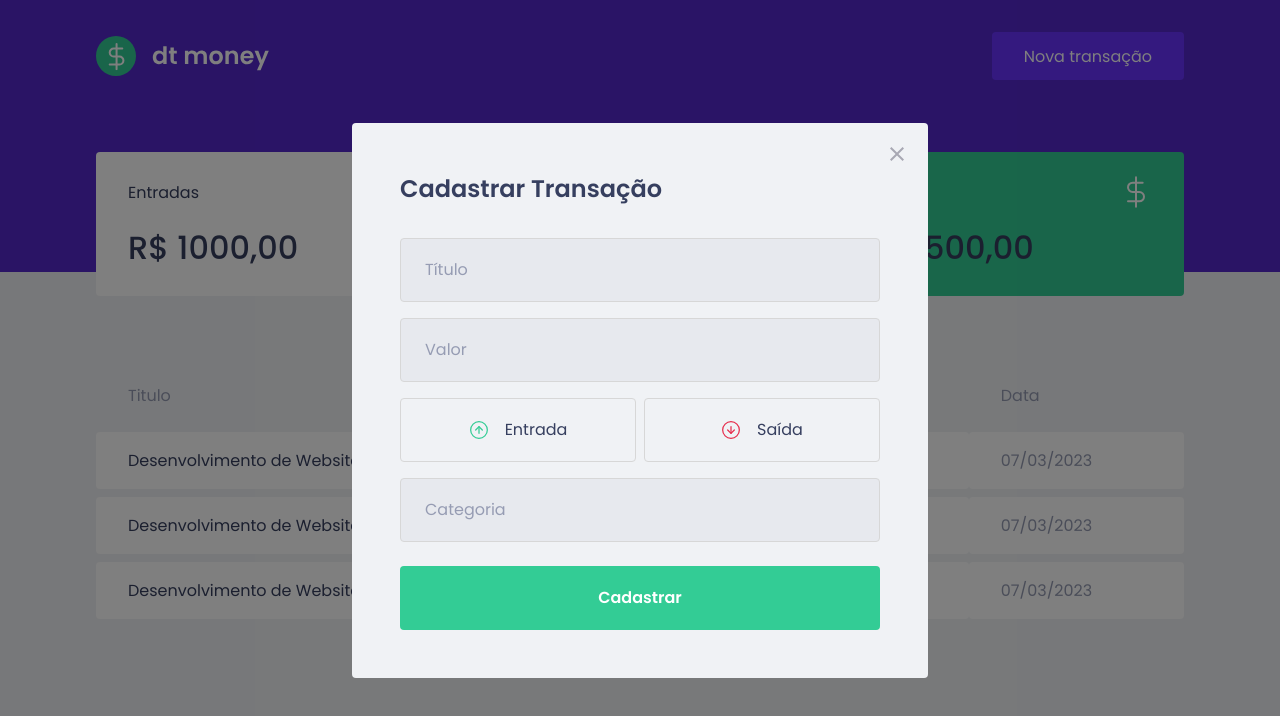
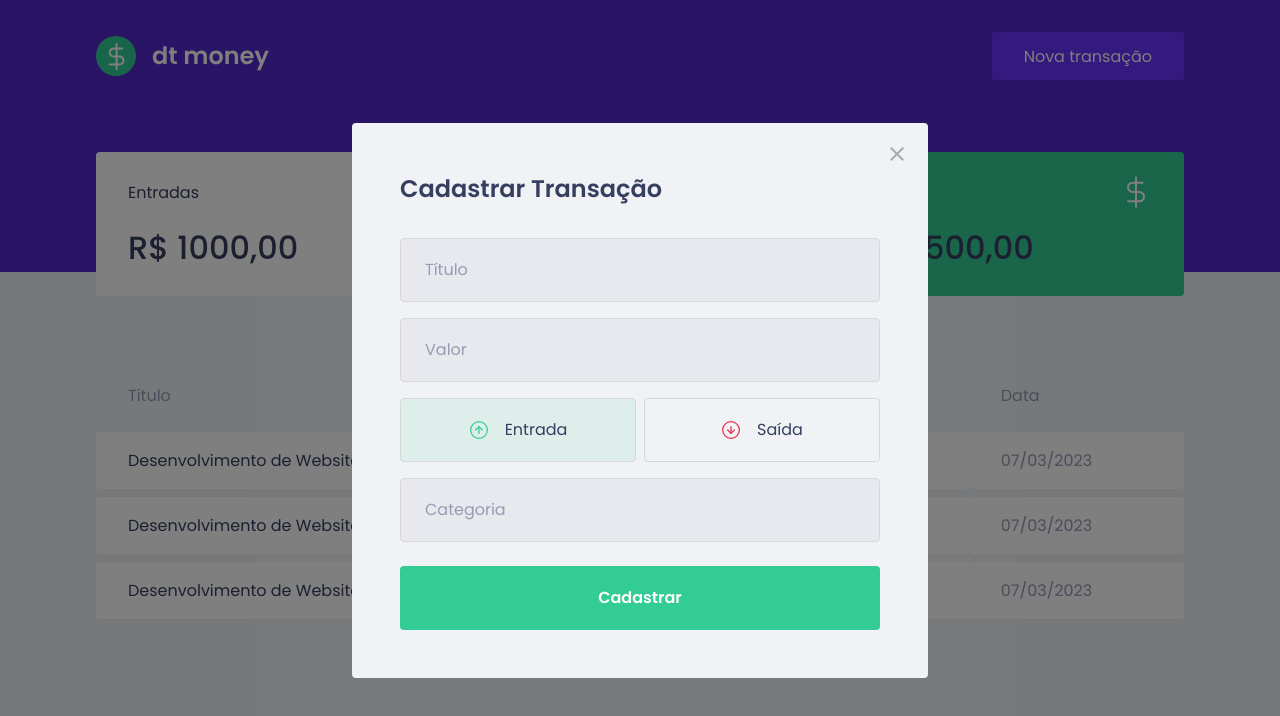
Before and after one commit to Pcfilho/dtmoney, a React (Create React App) app: page / in a window 1280 px wide. Both pictures are taken after a click on the button "Nova transação". Shown: the top 716 px of the page. Built offline with nearby package versions, Linux system fonts and the light colour scheme; no server answers; what miragejs would draw is missing.

Commit message:
Forms Ui, finished

```diff
--- a/src/components/NewTransactionModal/index.tsx
+++ b/src/components/NewTransactionModal/index.tsx
@@ -1,17 +1,22 @@
 import Modal from "react-modal";
-import { Container, TransactionTypeContainer } from "./styles";
+import { Container, RadioBox, TransactionTypeContainer } from "./styles";
 import closeImg from "../../assets/close.svg";
 import incomeImg from "../../assets/income.svg";
 import outcomeImg from "../../assets/outcome.svg";
+import { useState } from "react";
 
 interface Props {
   isOpen: boolean;
   onRequestClose: () => void;
 }
 
+type Type = "deposit" | "withdraw";
+
 Modal.setAppElement("#root");
 
 export function NewTransactionModal({ isOpen, onRequestClose }: Props) {
+  const [type, setType] = useState<Type>("deposit");
+
   return (
     <Modal
       isOpen={isOpen}
@@ -19,7 +24,11 @@
       overlayClassName="react-modal-overlay"
       className="react-modal-content"
     >
-      <button type="button" className="react-modal-close">
+      <button
+        type="button"
+        className="react-modal-close"
+        onClick={onRequestClose}
+      >
         <img src={closeImg} alt="Fechar Modal" />
       </button>
       <Container>
@@ -30,16 +39,25 @@
         <input type="number" placeholder="Valor" />
 
         <TransactionTypeContainer>
-          <button type="button">
+          <RadioBox
+            type="button"
+            onClick={() => setType("deposit")}
+            isActive={type === "deposit"}
+            activeColor="green"
+          >
             <img src={incomeImg} alt="Entrada" />
             <span>Entrada</span>
-          </button>
+          </RadioBox>
 
-          <button type="button">
+          <RadioBox
+            type="button"
+            onClick={() => setType("withdraw")}
+            isActive={type === "withdraw"}
+            activeColor="red"
+          >
             <img src={outcomeImg} alt="Saída" />
             <span>Saída</span>
-
-          </button>
+          </RadioBox>
         </TransactionTypeContainer>
 
         <input placeholder="Categoria" />
--- a/src/components/NewTransactionModal/styles.ts
+++ b/src/components/NewTransactionModal/styles.ts
@@ -1,5 +1,10 @@
 import styled from "styled-components";
-import { darken } from 'polished';
+import { darken, transparentize } from 'polished';
+
+interface RadioBoxProps {
+  isActive: boolean;
+  activeColor: 'green' | 'red';
+}
 
 export const Container = styled.form`
   h2 {
@@ -56,13 +61,21 @@
   display: grid;
   grid-template-columns: 1fr 1fr;
   gap: 0.5rem;
+`;
 
-  button {
+const colors = {
+  green: '#33cc95',
+  red: '#e52e4d'
+}
+
+export const RadioBox = styled.button<RadioBoxProps>`
     height: 4rem;
     border: 1px solid #d7d7d7;
     border-radius: 0.25rem;
 
-    background: transparent;
+    background: ${({ isActive, activeColor } : RadioBoxProps) => isActive
+    ? transparentize(0.9, colors[activeColor])
+    : 'transparent'};
 
     display: flex;
     align-items: center;
@@ -85,6 +98,5 @@
       font-size: 1rem;
       color: var(--text-title);
     }
-  }
 
 `;
```
